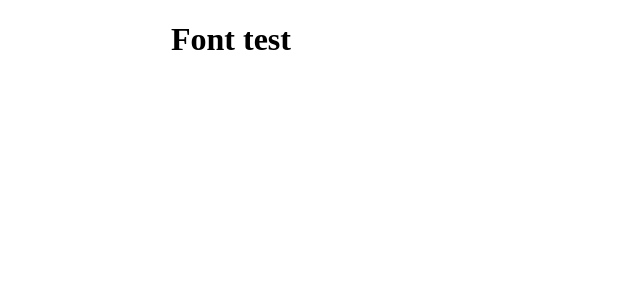
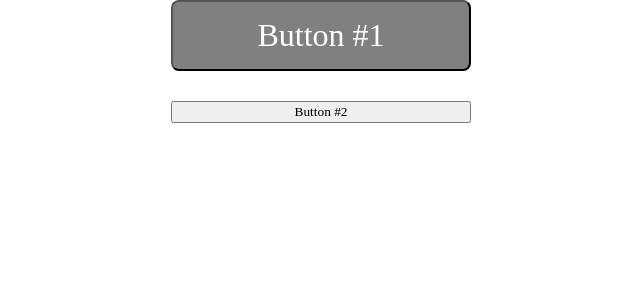
Before and after one commit to AreteCore/react-css-examples, a React (Create React App) app: page / in a window 1280 px wide. Shown: the top 300 px of the page, without its empty margins (319-959 px from the left). Built offline with nearby package versions, Linux system fonts and the light colour scheme; a web font is replaced by a local one.

Commit message:
add button imports, commented out

```diff
--- a/src/App.js
+++ b/src/App.js
@@ -1,10 +1,21 @@
 import logo from './logo.svg';
 import './App.css';
+import Button1 from "./components/example-1-normal-css/Button"
+import Button2 from "./components/example-2-inline-css/Button"
+// import Button3 from "./components/example-3-css-in-js/Button"
+// import Button4 from "./components/example-4-styled-components/Button"
+// import Button5 from "./components/example-5-css-modules/Button"
+// import Button6 from "./components/example-6-sass/Button"
 
 function App() {
   return (
     <div className="App">
-      <h1>Font test</h1>
+      <Button1 text="Button #1"/>
+      <Button2 text="Button #2"/>
+      {/* <Button3 text="Button #3"/> */}
+      {/* <Button4 text="Button #4"/> */}
+      {/* <Button5 text="Button #5"/> */}
+      {/* <Button6 text="Button #6"/> */}
     </div>
   );
 }
```
